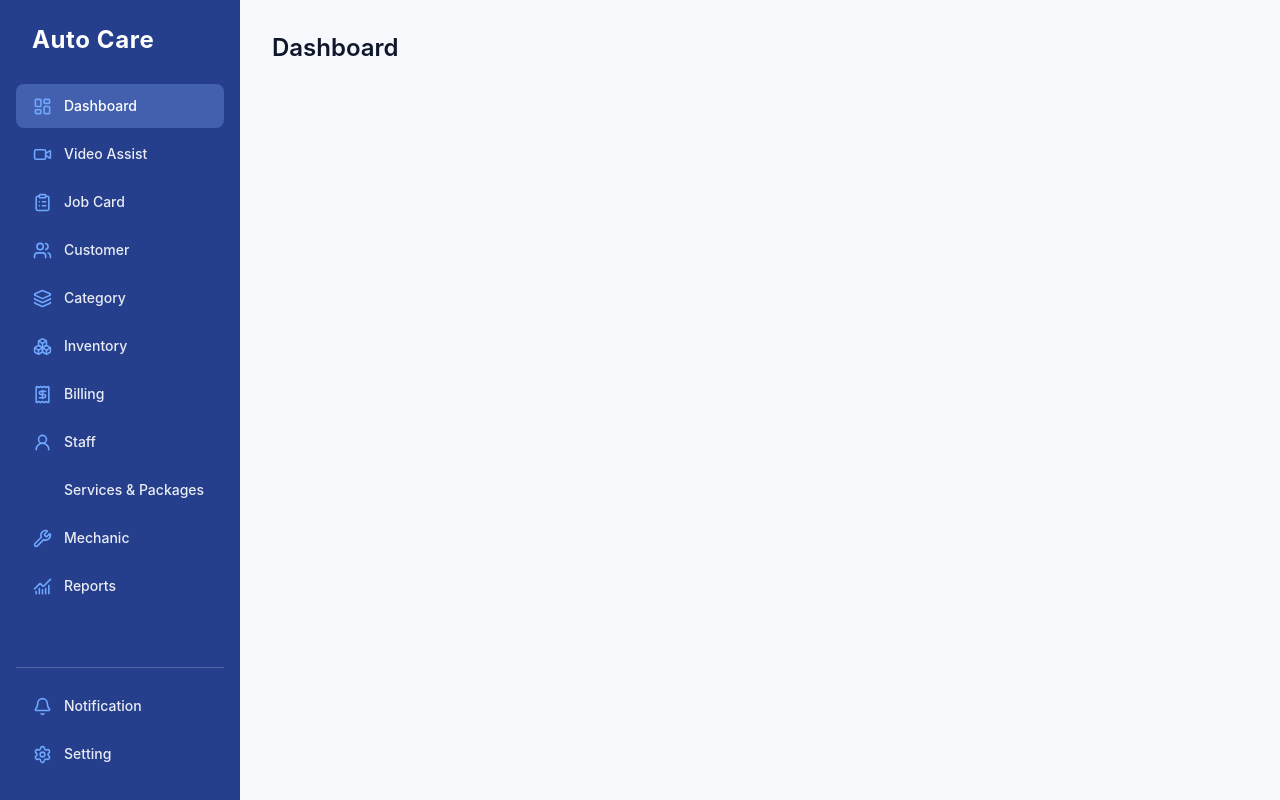
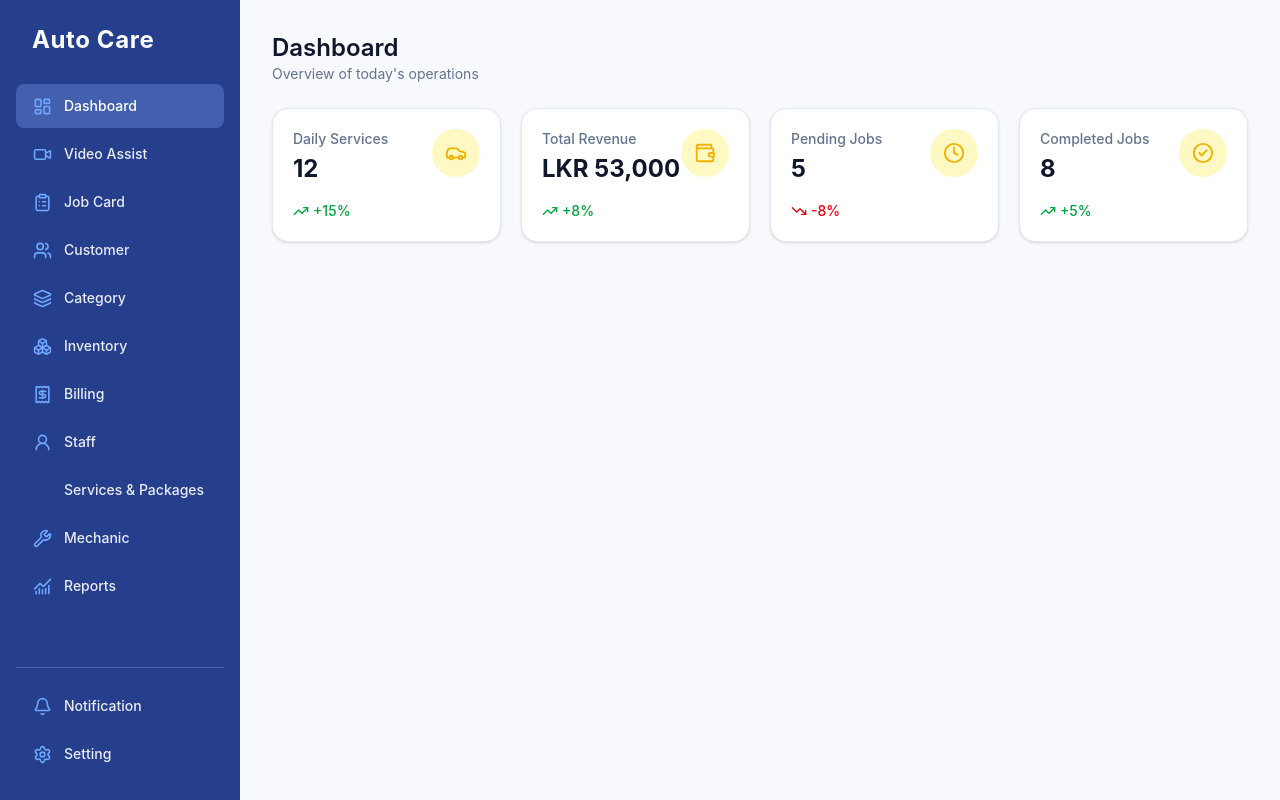
Before and after one commit to ChirathVidumina/AutoCare-Inventory-Mini, a React (Vite) app in the folder frontend/: page /dashboard in a window 1280 px wide. Built offline with nearby package versions, Linux system fonts and the light colour scheme.

Commit message:
feat(dashboard): add stat cards

```diff
--- a/frontend/package.json
+++ b/frontend/package.json
@@ -13,7 +13,8 @@
     "lucide-react": "^1.61.0",
     "react": "^19.3.1",
     "react-dom": "^19.3.1",
-    "react-router-dom": "^7.18.4"
+    "react-router-dom": "^7.18.4",
+    "recharts": "^3.10.1"
   },
   "devDependencies": {
     "@eslint/js": "^10.0.1",
--- /dev/null
+++ b/frontend/src/modules/M2_Operations/components/StatCard.tsx
@@ -0,0 +1,33 @@
+import { Car, Wallet, Clock, CircleCheck, TrendingUp, TrendingDown } from "lucide-react";
+import type { Stat } from "../data/dashboardData";
+
+const icons = {
+  services: Car,
+  revenue: Wallet,
+  pending: Clock,
+  completed: CircleCheck,
+};
+
+export default function StatCard({ title, value, change, icon }: Stat) {
+  const Icon = icons[icon];
+  const isUp = change >= 0;
+
+  return (
+    <div className="rounded-2xl border border-slate-200 bg-white p-5 shadow-sm">
+      <div className="flex items-start justify-between">
+        <div>
+          <p className="text-sm font-medium text-slate-500">{title}</p>
+          <p className="mt-1 text-2xl font-bold text-slate-900">{value}</p>
+        </div>
+        <div className="flex h-12 w-12 items-center justify-center rounded-full bg-yellow-100">
+          <Icon size={22} className="text-yellow-500" />
+        </div>
+      </div>
+
+      <div className={`mt-4 flex items-center gap-1 text-sm font-medium ${isUp ? "text-green-600" : "text-red-600"}`}>
+        {isUp ? <TrendingUp size={16} /> : <TrendingDown size={16} />}
+        <span>{isUp ? "+" : ""}{change}%</span>
+      </div>
+    </div>
+  );
+}
--- /dev/null
+++ b/frontend/src/modules/M2_Operations/data/dashboardData.ts
@@ -0,0 +1,13 @@
+export type Stat = {
+  title: string;
+  value: string;
+  change: number; // percentage, e.g. 15 or -8
+  icon: "services" | "revenue" | "pending" | "completed";
+};
+
+export const stats: Stat[] = [
+  { title: "Daily Services", value: "12", change: 15, icon: "services" },
+  { title: "Total Revenue", value: "LKR 53,000", change: 8, icon: "revenue" },
+  { title: "Pending Jobs", value: "5", change: -8, icon: "pending" },
+  { title: "Completed Jobs", value: "8", change: 5, icon: "completed" },
+];
--- /dev/null
+++ b/frontend/src/modules/M2_Operations/pages/DashboardPage.tsx
@@ -0,0 +1,17 @@
+import StatCard from "../components/StatCard";
+import { stats } from "../data/dashboardData";
+
+export default function DashboardPage() {
+  return (
+    <div className="p-8">
+      <h1 className="text-2xl font-semibold text-slate-900">Dashboard</h1>
+      <p className="text-sm text-slate-500">Overview of today's operations</p>
+
+      <div className="mt-6 grid grid-cols-1 gap-5 sm:grid-cols-2 xl:grid-cols-4">
+        {stats.map((stat) => (
+          <StatCard key={stat.title} {...stat} />
+        ))}
+      </div>
+    </div>
+  );
+}
--- a/frontend/src/routes/AppRoutes.tsx
+++ b/frontend/src/routes/AppRoutes.tsx
@@ -1,5 +1,6 @@
 import { Routes, Route, Navigate } from "react-router-dom";
 import MainLayout from "../components/layout/MainLayout";
+import DashboardPage from "../modules/M2_Operations/pages/DashboardPage";
 
 function PlaceholderPage({ title }: { title: string }) {
   return (
@@ -12,7 +13,6 @@ function PlaceholderPage({ title }: { title: string }) {
 }
 
 const pages = [
-  { path: "dashboard", title: "Dashboard" },
   { path: "video-assistance", title: "Video Assistance" },
   { path: "job-cards", title: "Job Cards" },
   { path: "customers", title: "Customer Management" },
@@ -35,6 +35,8 @@ export default function AppRoutes() {
           element={<Navigate to="/dashboard" replace />}
         />
 
+        <Route path="dashboard" element={<DashboardPage />} />
+
         {pages.map((page) => (
           <Route
             key={page.path}
```
Also changed, not shown: frontend/src/modules/M2_Operations/components/MechanicLeaderboard.tsx (added), frontend/src/modules/M2_Operations/components/RecentJobCards.tsx (added), frontend/src/modules/M2_Operations/components/RevenueChart.tsx (added), 1 other file (tests, documents, lock files or other folders).
